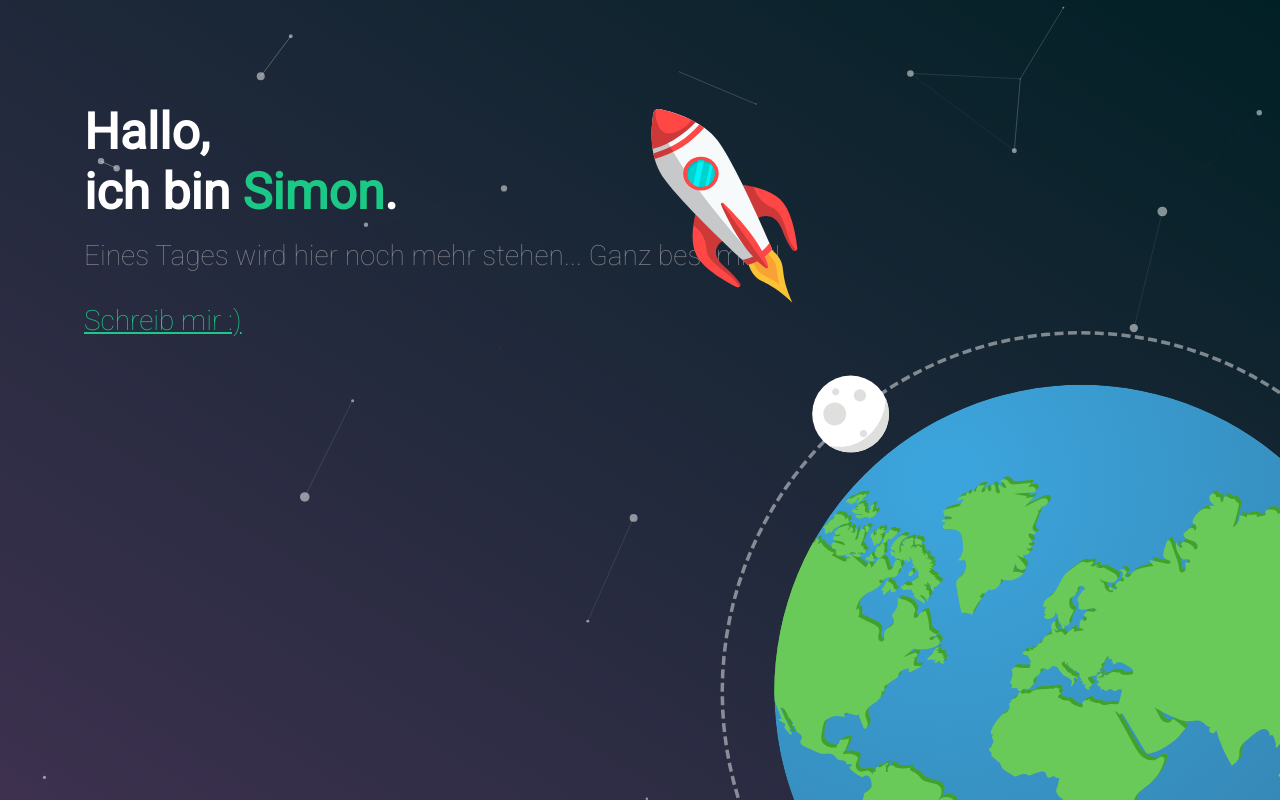
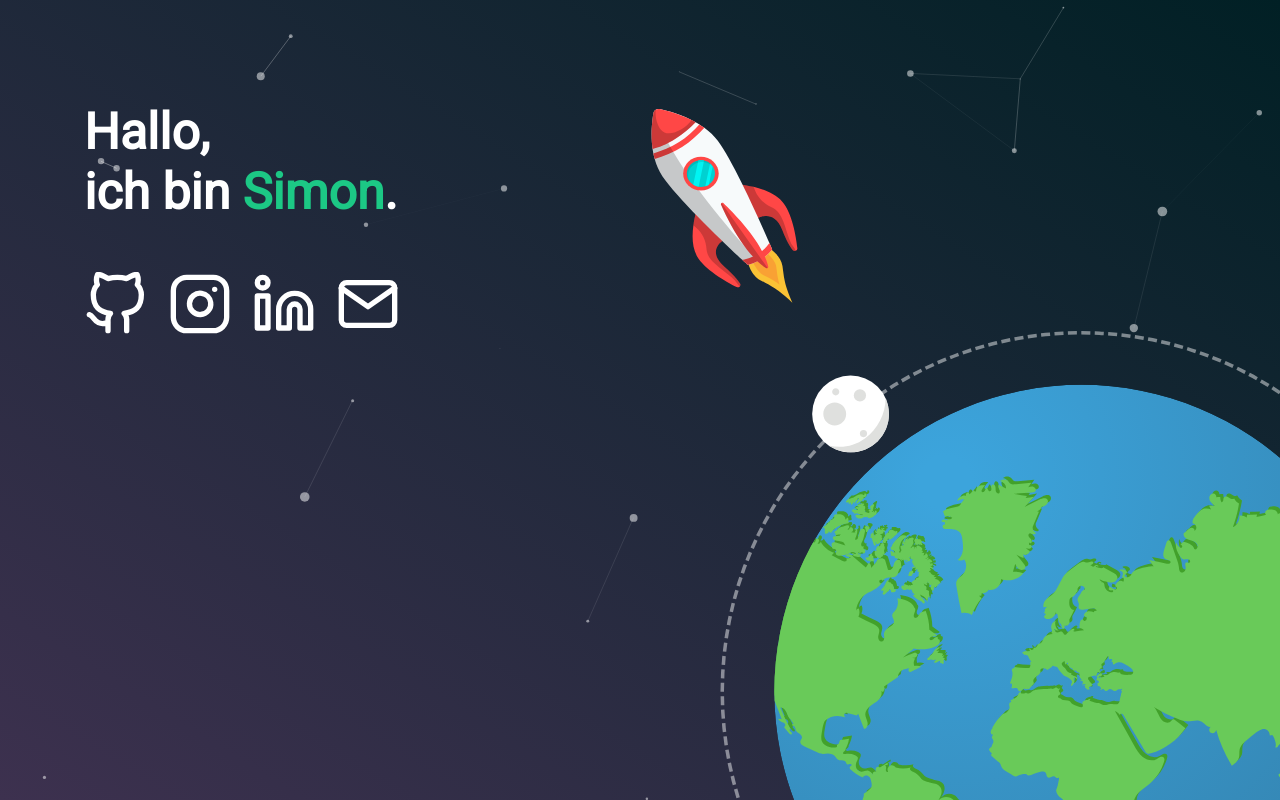
Before and after one commit to sczech/sczech.github.io, a plain HTML site: page index.html in a window 1280 px wide. Drawn offline with Linux system fonts and the light colour scheme.

Commit message:
add buttons

```diff
--- a/index.html
+++ b/index.html
@@ -42,8 +42,13 @@
             <h1>Hallo,<br>
                 ich bin <text class="accent">Simon</text>.
             </h1>
-            <h2>Eines Tages wird hier noch mehr stehen... Ganz bestimmt!</h2>
-	    <h2><br><a href="mailto:hello@simon-czech.de" style="color:#1cc885">Schreib mir :)</a></h2>
+            <!--<h2>Hier könnte Ihre Werbung stehen :wink:</h2>-->
+	    <h2><br>
+            <a href="https://github.com/sczech/"> <img alt="github" src="images/github.svg" width=64" height="64"></a>&nbsp;&nbsp;
+            <a href="https://www.instagram.com/simonczech/"> <img alt="instagram" src="images/instagram.svg" width=64" height="64"></a>&nbsp;&nbsp;
+            <a href="https://www.linkedin.com/in/simonczech/"> <img alt="linkedin" src="images/linkedin.svg" width=64" height="64"></a>&nbsp;&nbsp;
+            <a href="mailto:hello@simon-czech.de"> <img alt="mail" src="images/mail.svg" width=64" height="64"></a>
+            </h2>
         </div>
         <img src="images/earth-rocket.svg" class="earth">
     </section>
```
Also changed, not shown: images/github.svg (added), images/instagram.svg (added), images/linkedin.svg (added), images/mail.svg (added).
